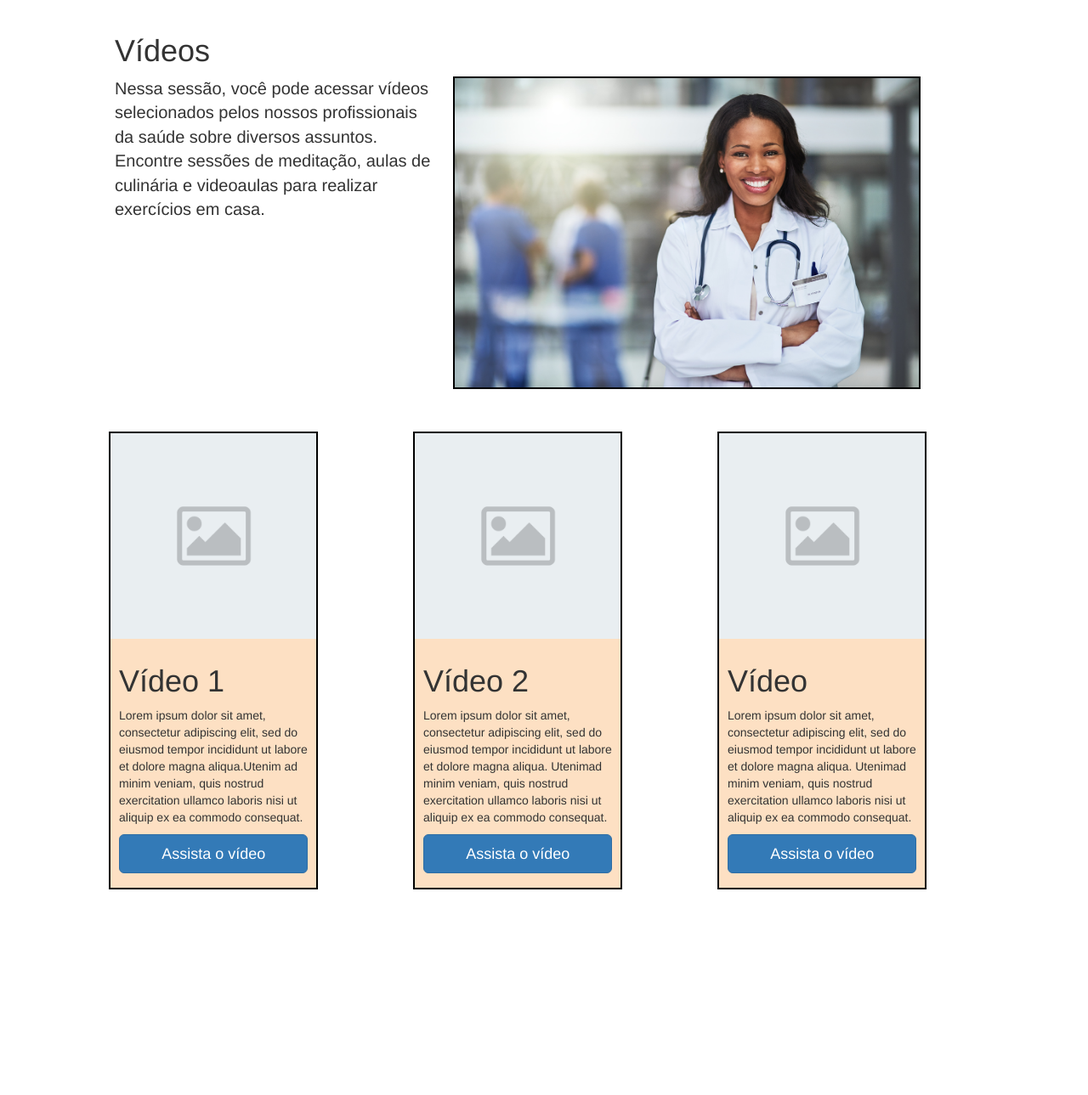
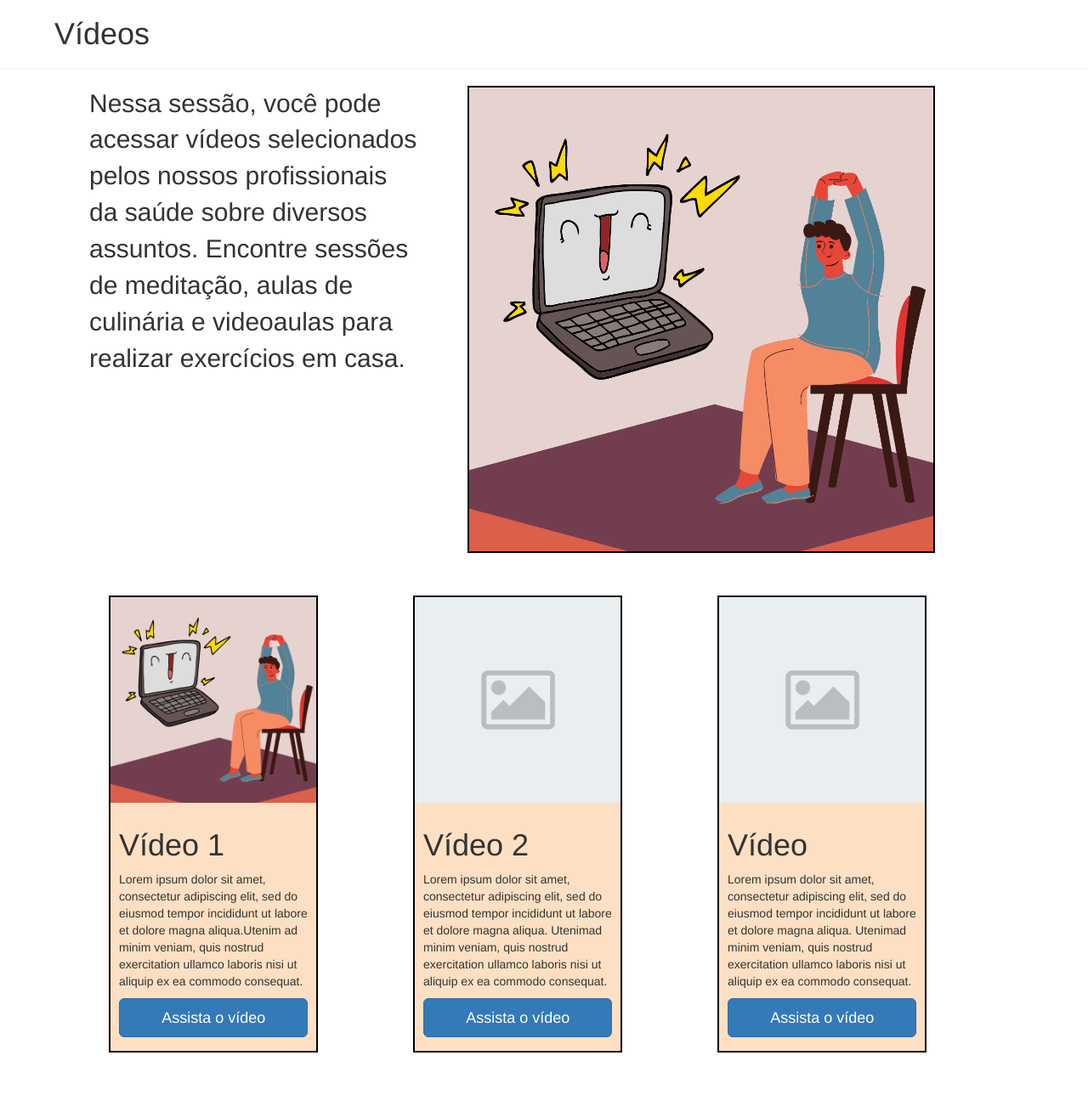
Before and after one commit to IKuuhakuI/Lumanga, a Flask app: page /videos in a window 1280 px wide. Shown: the part 52-1341 px from the top of the page at 85% size. Before the commit the page ends 1099 px from the top, so only its background shows below. Run offline with Flask 2, Linux system fonts and the light colour scheme; some libraries are stand-ins or nearby versions.

Commit message:
imagem video

```diff
--- a/app/static/styles/videos.css
+++ b/app/static/styles/videos.css
@@ -1,6 +1,7 @@
 .container {
 	position: relative;
-	padding-left:80px;
+	padding-left:50px;
+
 }
 
 #img-banner {
@@ -13,17 +14,19 @@
 
 .text-container {
 	width: 35%;
+	margin-left: -500px;
 	float: left;
+
 }
 
 .text-video {
-	font-size: 20px;
+	font-size: 30px;
 	width: 35%;
 	float: left;
 }
 
 .img-container {
 	max-width: 600px;
-	float: left;
-	margin-left: 2%;
+	float: right;
+	margin-right: 10%;
 }
--- a/app/templates/videos.html
+++ b/app/templates/videos.html
@@ -16,9 +16,12 @@
 {% endblock %}
 
 {% block conteudo %}
+
+<h1 style= "margin-left: 5%">Vídeos</h1>
+<hr>
 <div class="container">
   <div id="title">
-    <h1>Vídeos</h1>
+
   </div>
 
   <div>
@@ -27,7 +30,7 @@
     </div>
 
     <div class="img-container">
-      <img id="img-banner" src = "static/imagens/medica.jpg">
+      <img id="img-banner" src = "static/imagens/6video.png">
     </div>
   </div>
 </div>
@@ -39,7 +42,7 @@
         <td>
           <div class="card-container">
                 <div>
-                <img src="static/imagens/place_card.png" class="card-image">
+                <img src="static/imagens/6video.png" class="card-image">
                 </div>
                 <div style="text-align: left; padding: 10px;">
                       <h1>Vídeo 1</h1>
```
Also changed, not shown: app/static/imagens/6video.png (added).
